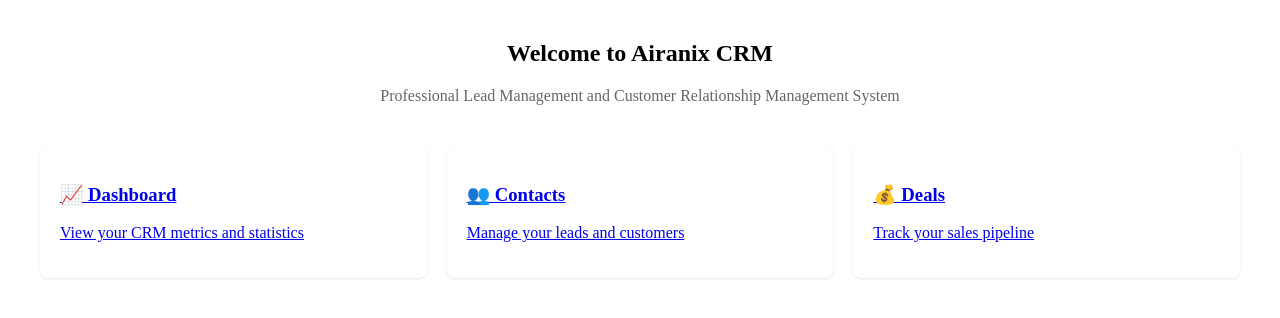
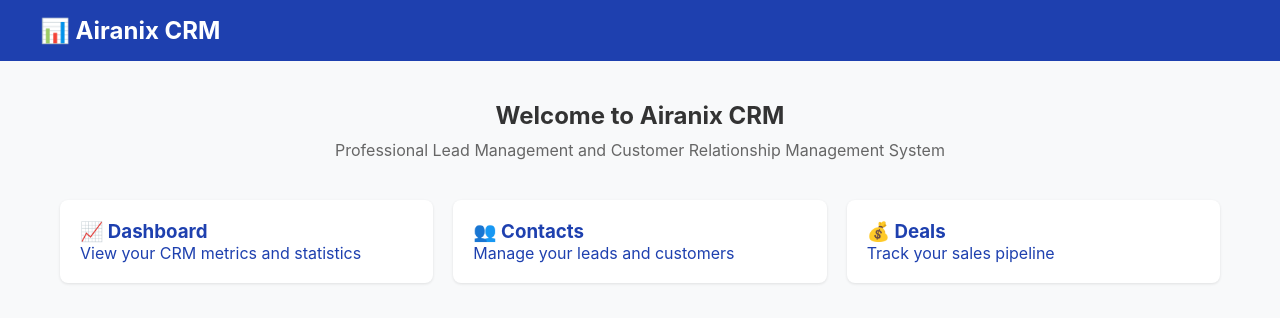
Before and after one commit to rouble-cmd/airanix-crm, a Next.js app: page / in a window 1280 px wide. Shown: the top 318 px of the page. Built offline with nearby package versions, Linux system fonts and the light colour scheme.

Commit message:
import globals.css in layout

```diff
--- a/app/layout.tsx
+++ b/app/layout.tsx
@@ -1,12 +1,23 @@
+import './globals.css'
+
 export const metadata = {
   title: 'Airanix CRM',
-  description: 'Lead Management System',
+  description: 'Professional CRM System',
 }
 
 export default function RootLayout({ children }) {
   return (
     <html lang="en">
-      <body>{children}</body>
+      <head>
+      </head>
+      <body>
+        <nav style={{ background: '#1e40af', color: 'white', padding: '16px' }}>
+          <div style={{ maxWidth: '1200px', margin: '0 auto' }}>
+            <h1>📊 Airanix CRM</h1>
+          </div>
+        </nav>
+        {children}
+      </body>
     </html>
   )
 }
```
